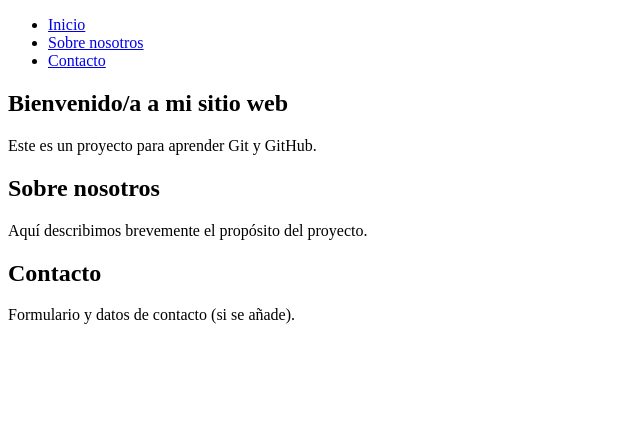
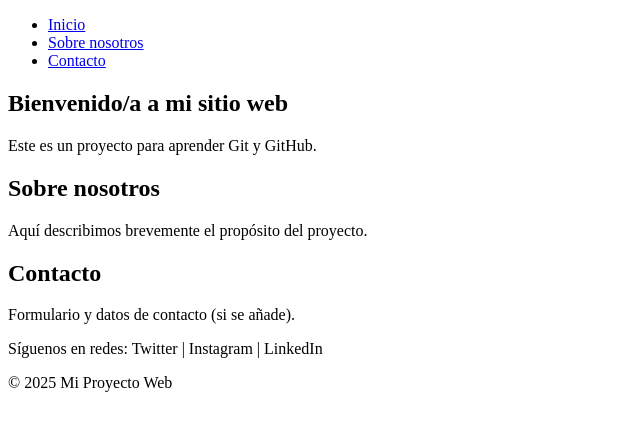
Before and after one commit to ruizbello24/proyecto-martin, a plain HTML site: page index.html in a window 1280 px wide. Shown: the whole page, without its empty margins (0-640 px from the left). Drawn offline with Linux system fonts and the light colour scheme.

Commit message:
Añadir footer con enlaces a redes sociales (texto)

```diff
--- a/index.html
+++ b/index.html
@@ -32,5 +32,10 @@
       <p>Formulario y datos de contacto (si se añade).</p>
     </section>
   </main>
+
+  <footer>
+    <p>Síguenos en redes: Twitter | Instagram | LinkedIn</p>
+    <p>© 2025 Mi Proyecto Web</p>
+  </footer>
 </body>
 </html>
```
